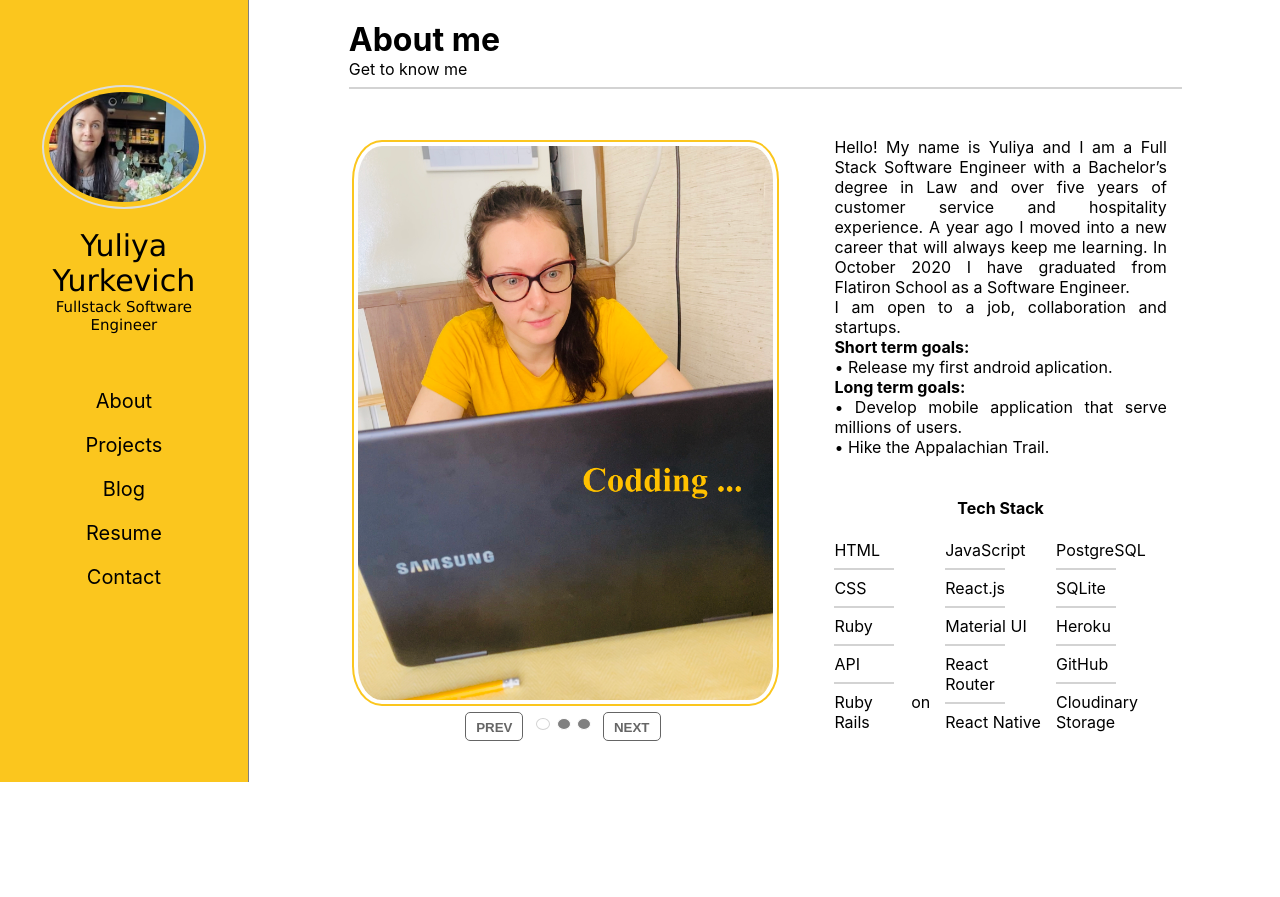
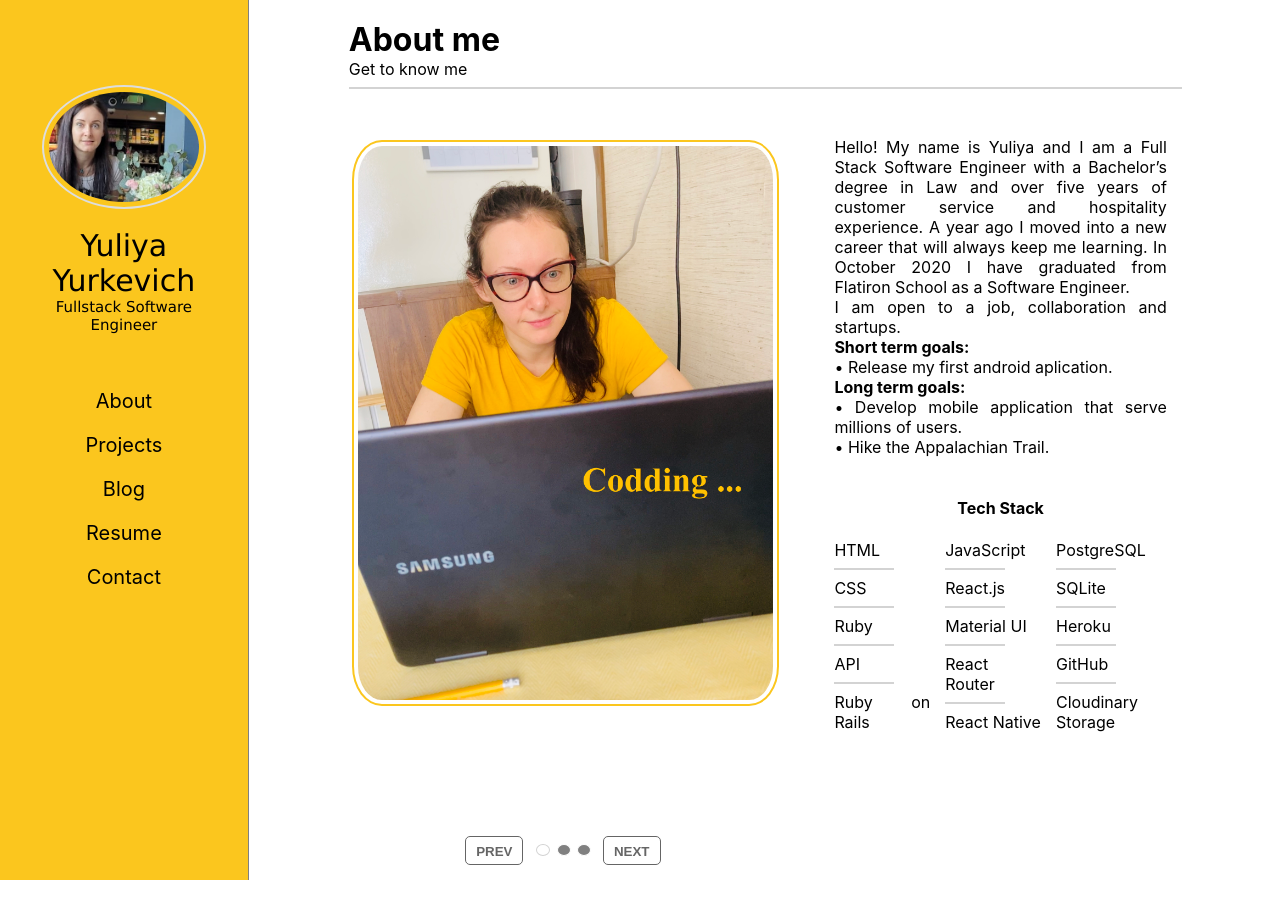
Before and after one commit to yulia-2008/mysite, a React (Create React App) app: page /#/ in a window 1280 px wide. Before the commit the page ends 800 px from the top, so only its background shows below. Built offline with nearby package versions, Linux system fonts and the light colour scheme.

Commit message:
some css

```diff
--- a/src/App.css
+++ b/src/App.css
@@ -80,7 +80,7 @@ iframe {
 #flex {
   display: flex;
   width: 100%;
-  height: auto;
+  height: 100%;
   margin: 0px;
 }
 
--- a/src/index.css
+++ b/src/index.css
@@ -1,6 +1,6 @@
-body {
+#root, html, body {
   margin: 0;
-  /* height: 100%; */
+   height: 100%;
 
   font-family: -apple-system, BlinkMacSystemFont, 'Segoe UI', 'Roboto', 'Oxygen',
     'Ubuntu', 'Cantarell', 'Fira Sans', 'Droid Sans', 'Helvetica Neue',
```
